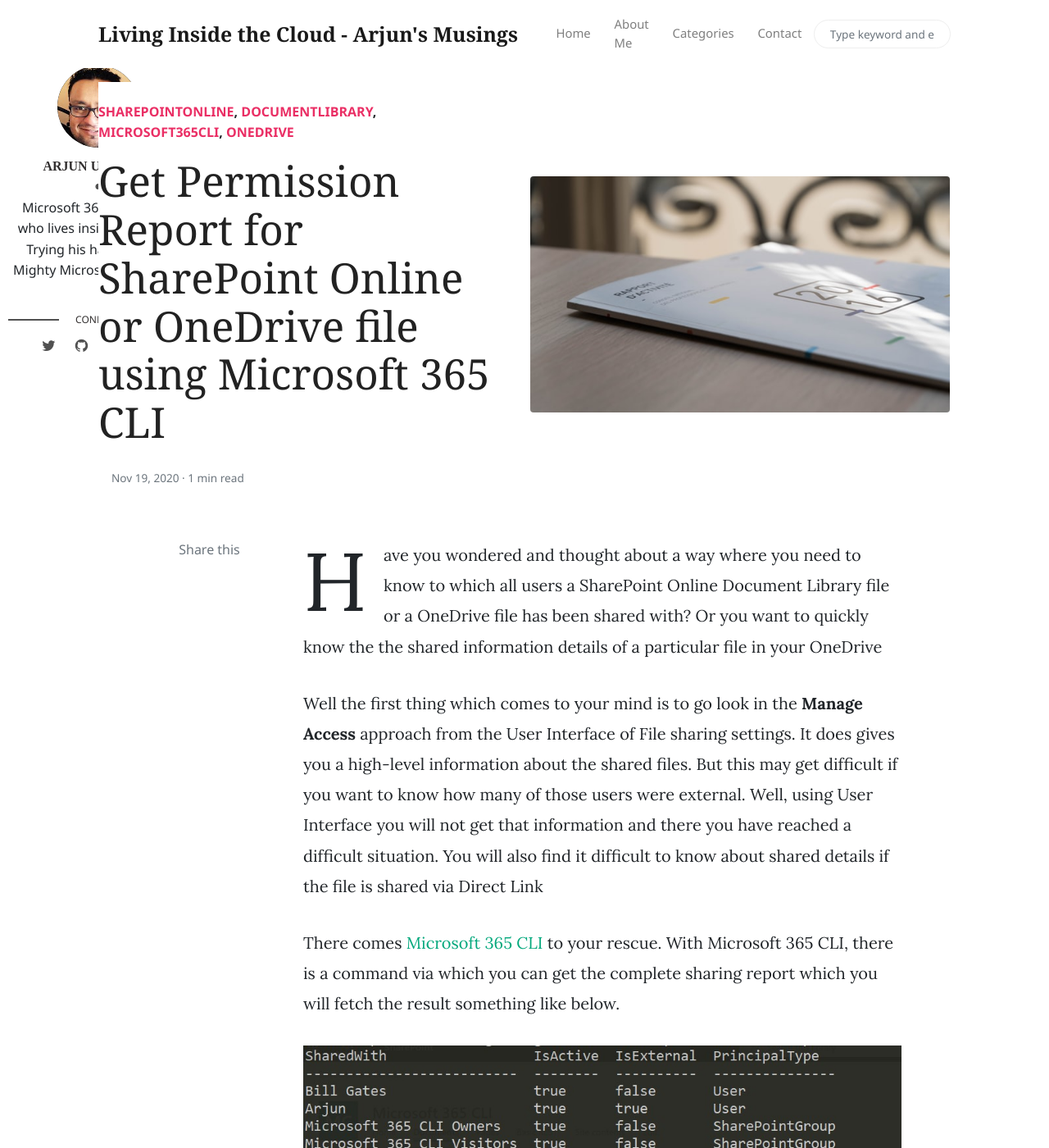
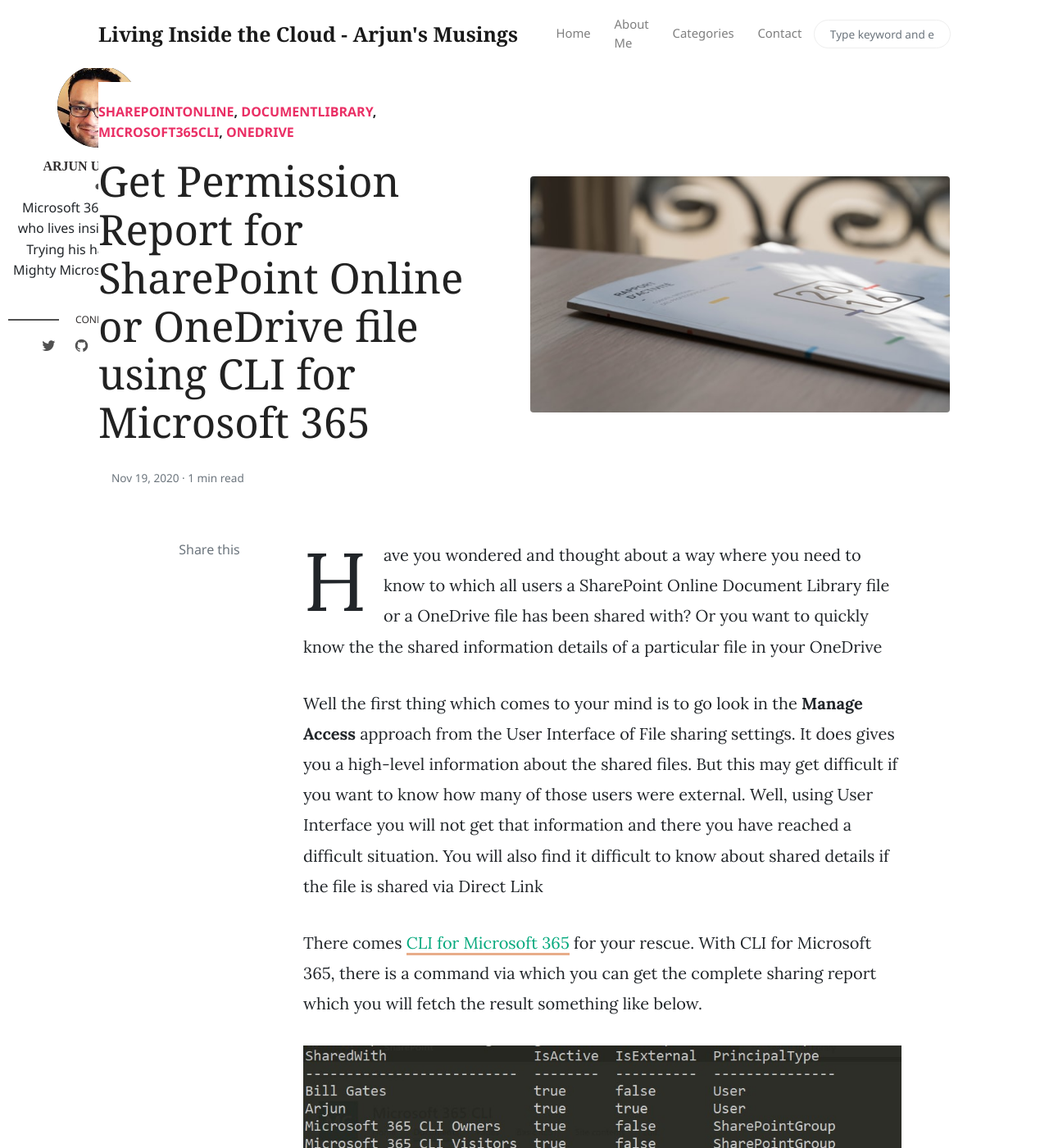
Before and after one commit to arjunumenon/arjunumenon.github.io, a Jekyll site: the page built from _posts/2020-11-19-get-permissionreport-SPOnline-M365CLI.md, in a window 1280 px wide and 1400 px high. Shown: the whole window at 82% size. Built offline with Jekyll 4.4.1, drawn with Linux system fonts in a browser that asks for light colours; nearby versions of some CDN libraries; comment, search, counter and statistics services are not loaded; some of the changed text lies outside the part shown.

Commit message:
Modified the hyperlink styles. Small text change

````diff
--- a/_posts/2020-11-19-get-permissionreport-SPOnline-M365CLI.md
+++ b/_posts/2020-11-19-get-permissionreport-SPOnline-M365CLI.md
@@ -1,6 +1,6 @@
 ---
 layout: post
-title:  "Get Permission Report for SharePoint Online or OneDrive file using Microsoft 365 CLI"
+title:  "Get Permission Report for SharePoint Online or OneDrive file using CLI for Microsoft 365"
 author: Arjun Menon
 categories: [ SharePointOnline, DocumentLibrary, Microsoft365CLI, OneDrive ]
 image: assets/images/2020-11-19-Permission-SPDocument-M365CLI.jpg
@@ -12,7 +12,7 @@
  Well the first thing which comes to your mind is to go look in the **Manage Access** approach from the User Interface of File sharing settings. It does gives you a high-level information about the shared files. But this may get difficult if you want to know how many of those users were external. Well, using User Interface you will not get that information and there you have reached a difficult situation.
 You will also find it difficult to know about shared details if the file is shared via Direct Link
 
-There comes [Microsoft 365 CLI](https://aka.ms/cli-m365){:target="_blank"} to your rescue. With Microsoft 365 CLI, there is a command via which you can get the complete sharing report which you will fetch the result something like below.
+There comes [CLI for Microsoft 365](https://aka.ms/cli-m365){:target="_blank"} for your rescue. With CLI for Microsoft 365, there is a command via which you can get the complete sharing report which you will fetch the result something like below.
 
 ![M365CLIGetFileSharingInformation](../assets/images/blog-usedimages/2020-11-19_Permission-SPDocument-M365CLI-Output.jpg)
 
@@ -26,12 +26,12 @@
 
 ## Information Not Enough
 
-If you are not happy with the currently available information available as text output, you can even get the JSON output from Microsoft 365 CLI commands via which you can manipulate and process complete business scenarios. For getting the complete Sharing Information result in a JSON object, you can use the below command
+If you are not happy with the currently available information available as text output, you can even get the JSON output from CLI for Microsoft 365 commands via which you can manipulate and process complete business scenarios. For getting the complete Sharing Information result in a JSON object, you can use the below command
 
 ```shell
 m365 spo file sharinginfo get --webUrl https://arjunumenon.sharepoint.com/sites/M365CLI --url "/sites/M365CLI/Shared Documents/MySharingCentral.docx" --output JSON
 ```
 
-You can get more details about this command from [THIS LINK](https://pnp.github.io/cli-microsoft365/cmd/spo/file/file-sharinginfo-get/){:target="_blank"}.
+You can get more details about this command from [this link](https://pnp.github.io/cli-microsoft365/cmd/spo/file/file-sharinginfo-get/){:target="_blank"}.
 
 Photo by [San Kaÿzn](https://unsplash.com/@sankayzn?utm_source=unsplash&amp;utm_medium=referral&amp;utm_content=creditCopyText){:target="_blank"} on Unsplash
````
Also changed, not shown: _posts/2020-11-01-hactoberfest2020-journey.md (+1 -1 lines), _posts/2020-11-15-get-permissionreport-sp-documentlibrary-REST.md (+1 -1 lines), _posts/2020-11-17-convert-word-to-pdf-PowerAutomate.md (+1 -1 lines), assets/css/main.css.
